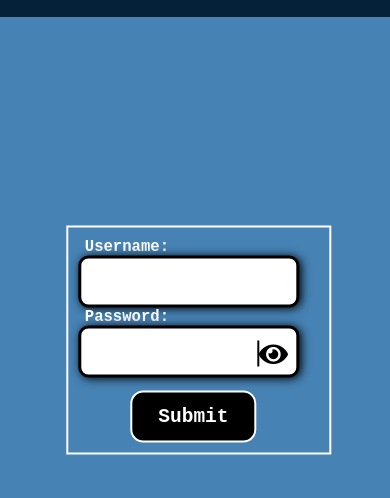
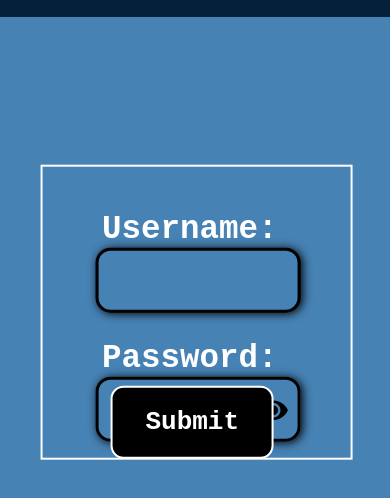
Before and after one commit to cryptotosh/menubar2, a plain HTML site: page index.html in a window 390 px wide. Shown: the part 58-556 px from the top of the page. Drawn offline with nearby package versions, Linux system fonts and the light colour scheme.

Commit message:
first commit

```diff
--- a/css/M_bar.css
+++ b/css/M_bar.css
@@ -12,20 +12,18 @@
 */
 
 body{
-/*
-    display: flex;
-    justify-content: center;
-    align-items: center;
-*/
     color: #fff;
+    font-size: 2rem;
 }
 
 .container{
+/*    position: absolute;*/
     width: 100%;
     height: 100vh;
     background: steelblue;
 }
 
+/*NAVI STYLES*/
 #logo{
     color: #fff;
     padding-left: 10px;
@@ -63,7 +61,7 @@ body{
 
 li .icon{
     position: absolute;
-    transform: translate(-110%, -10%);
+    transform: translate(-110%, 10%);
     font-size: 2rem;
     color: #fff;
 }
@@ -85,58 +83,113 @@ li .icon{
     outline: auto;
 }
 
-content{
-    position: absolute;
-    transform: translate(80%, 50%);
-    padding: 10px;
-    top: 20%;
-    width: 40%;
+/*FORM STYLES*/
+form{
+    position: relative;
+    transform: translate(40%, 100%);
+    padding: 50px 20px;
+    width: 55%;
+    height: 30%;
     border: 2px solid #fff;
+    display: flex;
+    flex-direction: column;
+}
 
+.form-group{
+    display: flex;
+    flex-direction: center;
+    width: 100%;
+    padding: 20px;
 }
-/*FORM STYLES*/
-.form-group{
-    width: inherit;
-    font-size: 1.2rem;
+
+.form-label{
+    margin: 1rem 2rem;
+    font-size: 2.5rem;
     font-weight: 600;
 }
 
-.form-label{
-    margin: 1.5rem;
-}
-
 .form-control{
-    width: 30rem;
-    height: 4rem;
-    margin: 1rem;
+    width: 60%;
+    height: 5rem;
     padding: 0 0.5rem;
-    font-size: 1.5rem;
+    font-size: 2rem;
     font-family: monospace;
     border: 3px solid #000;
-    border-radius: 10px;
+    border-radius: 15px;
+    outline: 0;
+    background: steelblue;
     box-shadow: 2px 1px 10px #000;
 }
 
 .form-control:focus{
-    border: none;
+    border: 0;
+    font-size: 2rem;
     border-bottom: 5px solid #000;
 }
 
+.pass-control{
+    position: relative;
+    width: 60%;
+    height: 5rem;
+    display: flex;
+    align-items: center;
+    background: steelblue;
+/*    border-radius: 15px;*/
+}
+
+.pass-control input{
+    position: absolute;
+    top: 0;
+    left: 0;
+    width: 100%;
+    height: inherit;
+    font-size: 2rem;
+    border: 3px solid #000;
+    padding: 0 0.5rem;
+    outline: none;
+    flex: 1;
+    border-radius: 15px;
+    background: transparent;
+    box-shadow: 2px 1px 10px #000;
+}
+
+.pass-control input:focus{
+    border: 0;
+    font-size: 2rem;
+    border-bottom: 5px solid #000;
+}
+
+.pass-control i{
+    color: #000;
+    position: absolute;
+    right: 1rem;
+    border-left: 2px solid #000;
+    font-size: 2rem;
+}
+
+/*
 .form-group .fas{
     position: absolute;
     color: #000;
-    left: 38.5rem;
-    bottom: 6.6rem;
+    left: 41.5rem;
+    bottom: 12.3rem;
     font-size: 2rem;
     cursor: pointer;
     border-left: 2px solid #000;
+    padding-left: 5px;
 }
+*/
 
 .btn{
-    position: relative;
-    left: 18rem;
-    padding: 1rem 2rem;
-    font-size: 1.5rem;
+    position: absolute;
+    right: 40%;
+    top: 70%;
+/*
+    left: 20rem;
+    top: 18rem;
+*/
+    padding: 1.5rem 2.5rem;
+    font-size: 2rem;
     font-weight: 600;
     background: #000;
     color: #fff;
@@ -146,62 +199,22 @@ content{
 }
 
 /*Media queries*/
-@media screen and (max-width: 1380px){
-     content{
-        transform: translate(25%, 50%);
-        width: 65%;
-    }
-    .form-control{
-        width: 35rem;
+@media screen and (max-width: 1400px){
+    form{
+        width: 80%;
+        height: 35%;
+        transform: translate(13%, 50%);
     }
     .btn{
-        left: 20.5rem;
+        right: 40%;
     }
-    .form-group .fas{
-        left: 43rem;
+    .form-group{
+        margin-left: -2rem;
     }
 }
 
-@media screen and (max-width: 969px){
-     content{
-        transform: translate(45%, 50%);
-        width: 55%;
-    }
-    .form-control{
-        width: 37rem;
-    }
-    .btn{
-        left: 15.5rem;
-    }
-    .form-group .fas{
-        left: 35rem;
-    }
-}
-
-@media screen and (max-width: 769px){
-    content{
-        transform: translate(40%, 50%);
-    /*    padding: 10px;*/
-        top: 20%;
-        width: 55%;
-    }
-    .form-control{
-        width: 30rem;
-        margin: 0;
-        padding: 0;
-    }
-    .form-label{
-        margin: 0.5rem;
-    }
-    .btn{
-        left: 10rem;
-        margin-top: 1rem;
-        padding: 1rem 2rem;
-    }
-    .form-group .fas{
-        left: 27.5rem;
-        bottom: 6.6rem;
-    }
+@media screen and (max-width: 860px){
+    /*NAVIGATION STYLES*/
     .navigation{
         width: 100%;
         padding-left: 1rem;
@@ -213,7 +226,6 @@ content{
        background: #042139;
        flex-direction: column;
        position: absolute;
-/*       transform: translate(0, 0);*/
        left: 0;
        right: 0;
        top: 0;
@@ -223,7 +235,6 @@ content{
        width: 100%;
        transform: top 0.5s ease;
     }
-/*    .navigation ul;*/
     .closemenu{
         display: block;
         position: absolute;
@@ -243,30 +254,133 @@ content{
     .navigation ul.hide{
         display: none;
     }
-
     #hamburger{
         display: block;
 
     }
 
+    /*FORM STYLES*/
+    form{
+        width: 80%;
+        height: 35%;
+        transform: translate(13%, 50%);
+    }
+    .form-group{
+        margin: 1rem auto;
+    }
+    .form-label{
+        margin: 1rem 1rem;
+    }
+    .form-control{
+        width: 65%;
+    }
+    .pass-control {
+        width: 65%;
+    }
+    .btn{
+        right: 35%;
+        top: 75%;
+    }
 }
 
-@media screen and (max-width: 600px){
+@media screen and (max-width: 768px){
+    /*NAVIGATION STYLES
+    .navigation{
+        width: 100%;
+        padding-left: 1rem;
+    }
+    .navigation ul{
+       height: 100vh;
+       position: fixed;
+       display: none;
+       background: #042139;
+       flex-direction: column;
+       position: absolute;
+       left: 0;
+       right: 0;
+       top: 0;
+       z-index: 10;
+       align-items: center;
+       justify-content: center;
+       width: 100%;
+       transform: top 0.5s ease;
+    }
+    .closemenu{
+        display: block;
+        position: absolute;
+        top: 22px;
+        right: 1rem;
+    }
+    .navigation ul li{
+        border-bottom: 2px solid #fff;
+        padding: 50px;
+    }
+    .navigation ul li:last-child{
+        border: none;
+    }
+    .navigation ul.show{
+        display: flex;
+    }
+    .navigation ul.hide{
+        display: none;
+    }
+    #hamburger{
+        display: block;
+
+    }
+    */
+    /*FORM STYLES*/
+    form{
+        width: 80%;
+        height: 35%;
+        transform: translate(13%, 50%);
+    }
+    .form-group{
+        margin: 1rem auto;
+    }
+    .form-label{
+        margin: 1rem 1rem;
+    }
+    .form-control{
+        width: 65%;
+    }
+    .pass-control {
+        width: 65%;
+    }
+    .btn{
+        right: 35%;
+        top: 75%;
+    }
+}
+
+@media screen and (max-width: 601px){
+    form{
+        display: block;
+    }
+    .form-group{
+        display: block;
+        margin-top: -2rem;
+    }
+    .form-label{
+        margin-left: 1.5rem;
+    }
+    .form-control{
+        width: 90%;
+        margin-left: 1rem;
+    }
+    .pass-control{
+        width: 90%;
+        margin-left: 1rem;
+    }
+    .btn{
+        right: 35%;
+    }
+}
+
+@media screen and (max-width: 501px){
+/*
     .container{
         width: 100%;
-    }
-     content{
-        transform: translate(30%, 50%);
-        width: 67%;
-    }
-    .form-control{
-        width: 20rem;
-    }
-    .btn{
-        left: 5.5rem;
-    }
-    .form-group .fas{
-        left: 17.5rem;
     }
 
     .closemenu{
@@ -277,29 +391,41 @@ content{
     }
     .navigation ul li{
         display: block
-        border-bottom: 2px solid #fff;
+        border-bottom: 2px solid #f00;
         padding: 50px;
     }
-
+*/
+    .btn{
+        right: 31%;
+    }
 }
 
-@media screen and (max-width: 420px){
-    .container{
-        width: 100%;
+@media screen and (max-width: 415px){
+    .btn{
+        right: 25%;
     }
-    .navigation{
+}
+
+@media screen and (max-width: 376px){
+    form{
+        transform: translate(13%, 70%)
     }
-     content{
-        transform: translate(25%, 50%);
-        width: 68%;
+    .form-group{
+        display: block;
+        margin-top: -2rem;
+    }
+    .form-label{
+        margin-left: 0.5rem;
     }
     .form-control{
-        width: 17rem;
+        width: 100%;
+        margin-left: 0;
+    }
+    .pass-control{
+        width: 100%;
+        margin-left: 0;
     }
     .btn{
-        left: 4rem;
-    }
-    .form-group .fas{
-        left: 14.5rem;
+        right: 23%;
     }
 }
--- a/index.html
+++ b/index.html
@@ -62,17 +62,17 @@
                     </div>
                     <div class="form-group">
                         <label for="password" class="form-label">Password:</label>
-                        <input id="password" class="form-control" type="password" name="password">
-                        <i class="fas fa-eye" id="toggle"></i>
+                        <div class="pass-control">
+                            <input id="password" class="form-ctrl" type="password" name="password">
+                            <i class="fas fa-eye" id="toggle"></i>
+                        </div>
                     </div>
                     <button class="btn btn-primary" type="button">Submit</button>
                 </form>
             </content>
-
         </div>
         <script type="module" src="https://unpkg.com/ionicons@5.5.2/dist/ionicons/ionicons.esm.js"></script>
         <script nomodule src="https://unpkg.com/ionicons@5.5.2/dist/ionicons/ionicons.js"></script>
-        <!-- <script src="https://open-source.extive.eu/micro-interaction.js'"></script> -->
         <script src="js/mbar.js"></script>
 
     </body>
```
